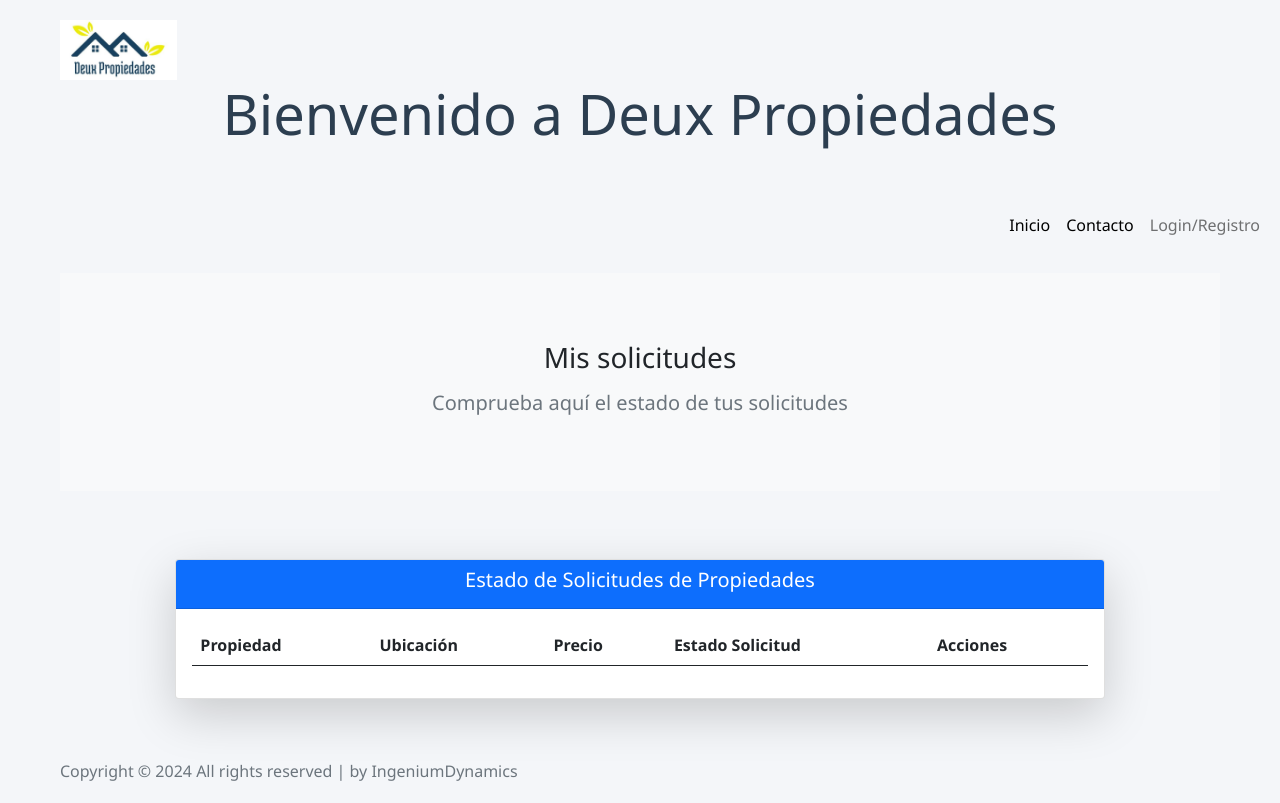
After one commit to Cy5k0/rentings, a Django app: template proyecto_inmuebles/gestion_inmuebles/templates/my_requests.html in a window 1280 px wide. The commit adds this page. Run offline with Django 3.2, Linux system fonts and the light colour scheme; the template is opened without the code that fills it, so the values that code supplies are empty; some libraries are stand-ins or nearby versions.

Commit message:
solicitudes

```diff
--- a/proyecto_inmuebles/gestion_inmuebles/templates/arriendos.html
+++ b/proyecto_inmuebles/gestion_inmuebles/templates/arriendos.html
@@ -49,6 +49,12 @@
             Dirección: {{ item.inmueble.calle }} {{ item.inmueble.numero }},
             {{item.inmueble.ciudad.nombre }}
           </p>
+        </div>
+        <div>
+          <form method="POST" action="{% url 'request_property' item.inmueble.id %}">
+            {% csrf_token %}
+            <button type="submit" class="btn btn-success">Solicitar</button>
+        </form>
         </div>
         <div class="col-md-4">
           {% if item.imagenes %}
--- a/proyecto_inmuebles/gestion_inmuebles/templates/layout/navbar.html
+++ b/proyecto_inmuebles/gestion_inmuebles/templates/layout/navbar.html
@@ -49,7 +49,7 @@
                 >Mis Propiedades</a
               >
             </li>
-            <li><a class="dropdown-item" href="#">Solicitudes</a></li>
+            <li><a class="dropdown-item" href="/my_requests_owner/">Solicitudes</a></li>
           </ul>
           {% endif %}
 
--- /dev/null
+++ b/proyecto_inmuebles/gestion_inmuebles/templates/my_requests.html
@@ -0,0 +1,76 @@
+{% extends 'layout/base.html' %}
+{% load static %}
+{% load crispy_forms_tags %}
+{% block content %}
+
+
+
+<div class="container-fluid bg-light py-5">
+    <div class="container text-center">
+        <h3 class="mb-3">Mis solicitudes</h3>
+        <h5 class="text-muted">Comprueba aquí el estado de tus solicitudes</h5>
+    </div>
+</div>
+
+<div class="container mt-5">
+    <div class="row justify-content-center">
+        <div class="col-md-10">
+            <div class="card shadow-lg">
+                <div class="card-header bg-primary text-white text-center">
+                    <h5>Estado de Solicitudes de Propiedades</h5>
+                </div>
+                <div class="card-body">
+                    <table class="table table-hover table-striped">
+                        <thead class="thead-dark">
+                            <tr>
+                                <th scope="col">Propiedad</th>
+                                <th scope="col">Ubicación</th>
+                                <th scope="col">Precio</th>
+                                <th scope="col">Estado Solicitud</th>
+                                <th scope="col">Acciones</th>
+                            </tr>
+                        </thead>
+                        <tbody>
+                            {% for solicitud in solicitudes %}
+                            <tr>
+                                <td>{{ solicitud.inmueble.nombre }}</td>
+                                <td>
+                                    {{ solicitud.inmueble.ciudad.nombre | title }},
+                                    {{ solicitud.inmueble.ciudad.estado_provincia.nombre | title }}
+                                </td>
+                                <td>{{ solicitud.inmueble.precio }} {{ solicitud.inmueble.moneda }}</td>
+                                <td>
+                                    <span class="badge
+                                        {% if solicitud.estado == 'en espera' %}
+                                            badge-warning
+                                        {% elif solicitud.estado == 'aprobada' %}
+                                            badge-success
+                                        {% elif solicitud.estado == 'rechazada' %}
+                                            badge-danger
+                                        {% else %}
+                                            badge-secondary
+                                        {% endif %}">
+                                        {{ solicitud.estado | title }}
+                                    </span>
+                                </td>
+                                <td>
+                                    {% if solicitud.estado == "en espera" %}
+                                    <form action="{% url 'delete_request' solicitud.id %}"  method="post" class="d-inline">
+                                        {% csrf_token %}
+                                        <button type="submit" class="btn btn-danger btn-sm">Eliminar</button>
+                                    </form>
+                                    {% else %}
+                                    <button class="btn btn-secondary btn-sm" disabled>Eliminar</button>
+                                    {% endif %}
+                                </td>
+                            </tr>
+                            {% endfor %}
+                        </tbody>
+                    </table>
+                </div>
+            </div>
+        </div>
+    </div>
+</div>
+
+{% endblock %}
--- a/proyecto_inmuebles/gestion_inmuebles/templates/propiedades.html
+++ b/proyecto_inmuebles/gestion_inmuebles/templates/propiedades.html
@@ -24,6 +24,7 @@
         {{item.inmueble.pk}}
         <br><a href="{% url 'mostrar_un_inmuebles' item.inmueble.pk  %}">Modificar Inmuebles</a>--<a href="{% url 'mostrar_un_inmuebles' item.inmueble.pk  %}">Agregar Fotografia</a>
         <!-- Carrusel de imágenes en miniatura -->
+
         {% if item.imagenes %}
             <div class="row">
 
--- a/proyecto_inmuebles/gestion_inmuebles/urls.py
+++ b/proyecto_inmuebles/gestion_inmuebles/urls.py
@@ -22,6 +22,11 @@ urlpatterns = [
     path('add_propiedad/', views.add_inmuebles, name='agregar_propiedad'),
     path('mostrar_un_inmuebles/<int:inmueble_id>/', views.mostrar_un_inmuebles, name='mostrar_un_inmuebles'),
 
+    path('request_property/<int:id_propiedad>/', views.request_property, name='request_property'),
+    path('my_requests/', views.my_requests, name='my_requests'),
+    path('delete_request/<int:solicitud_id>/', views.delete_request, name='delete_request'),
+     path('my_requests_owner/', views.my_requests, name='my_requests'),
+
 
     #ajax para mostrar ciudades, estados
     path('ajax/cargar-estados/', views.cargar_estados, name='ajax_cargar_estados'),
```
Also changed, not shown: proyecto_inmuebles/gestion_inmuebles/templates/my_requests_owner.html (added, +65 -0 lines), proyecto_inmuebles/gestion_inmuebles/views.py (+53 -1 lines).
